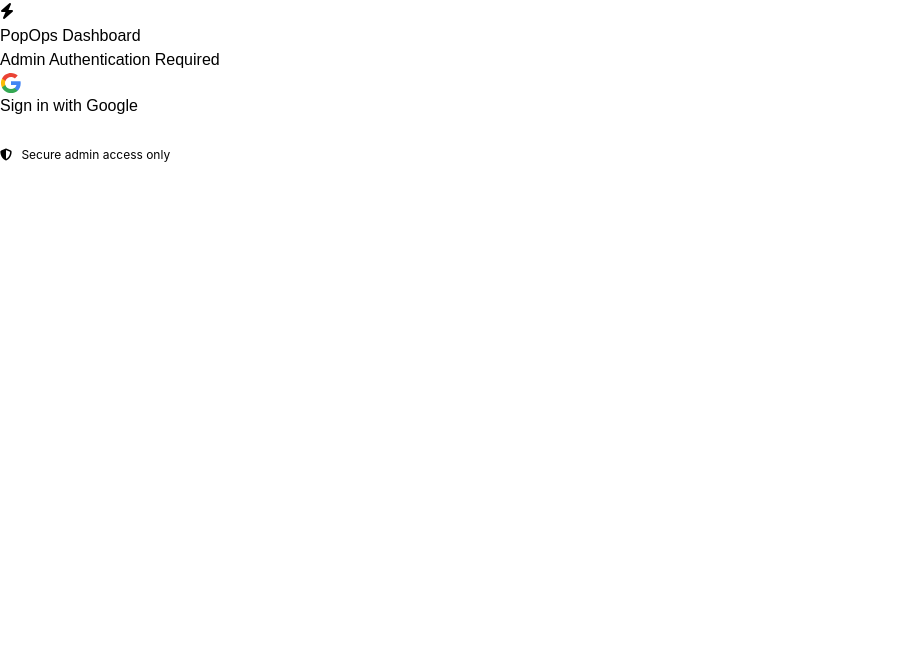
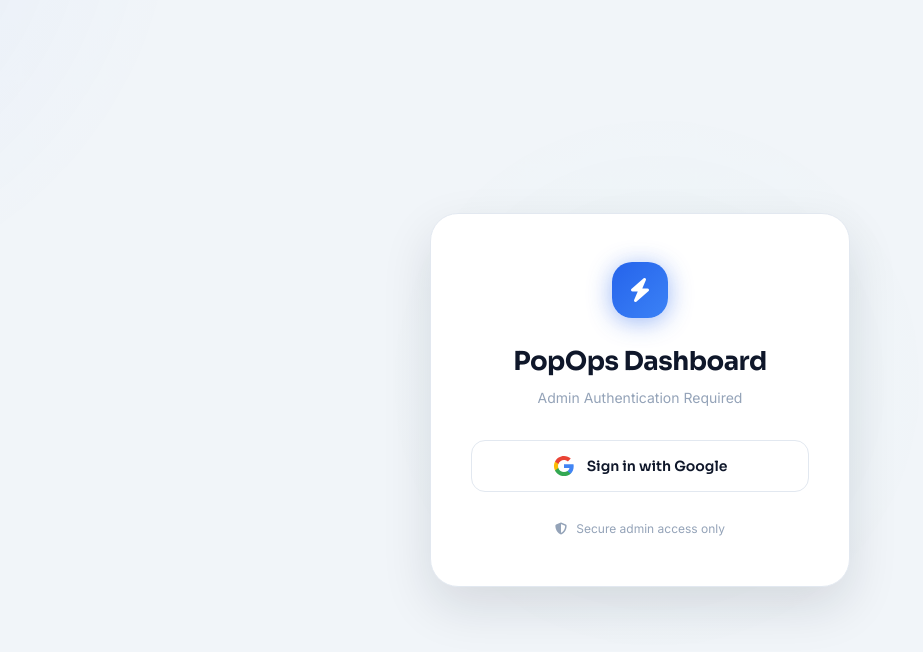
Before and after one commit to iamadeelchaudhary/admin.popops, a website built with Vite: page index.html in a window 1280 px wide. Shown: the whole page, without its empty margins (0-923 px from the left). Built offline with nearby package versions, Linux system fonts and the light colour scheme; some packages are replaced by stand-ins of ours; no server answers.

Commit message:
fixed: style.css file issue

```diff
--- a/index.html
+++ b/index.html
@@ -14,7 +14,7 @@
       rel="stylesheet"
       href="https://cdnjs.cloudflare.com/ajax/libs/font-awesome/6.5.1/css/all.min.css"
     />
-    <link rel="stylesheet" href="/style.css" />
+    <link rel="stylesheet" href="src/style.css" />
     <script src="https://cdn.tailwindcss.com"></script>
     <script>
       tailwind.config = {
```
Also changed, not shown: dashboard.html (+1 -1 lines), notification.html (+1 -1 lines), projects.html (+1 -1 lines), reports.html (+1 -1 lines), users.html (+1 -1 lines).
